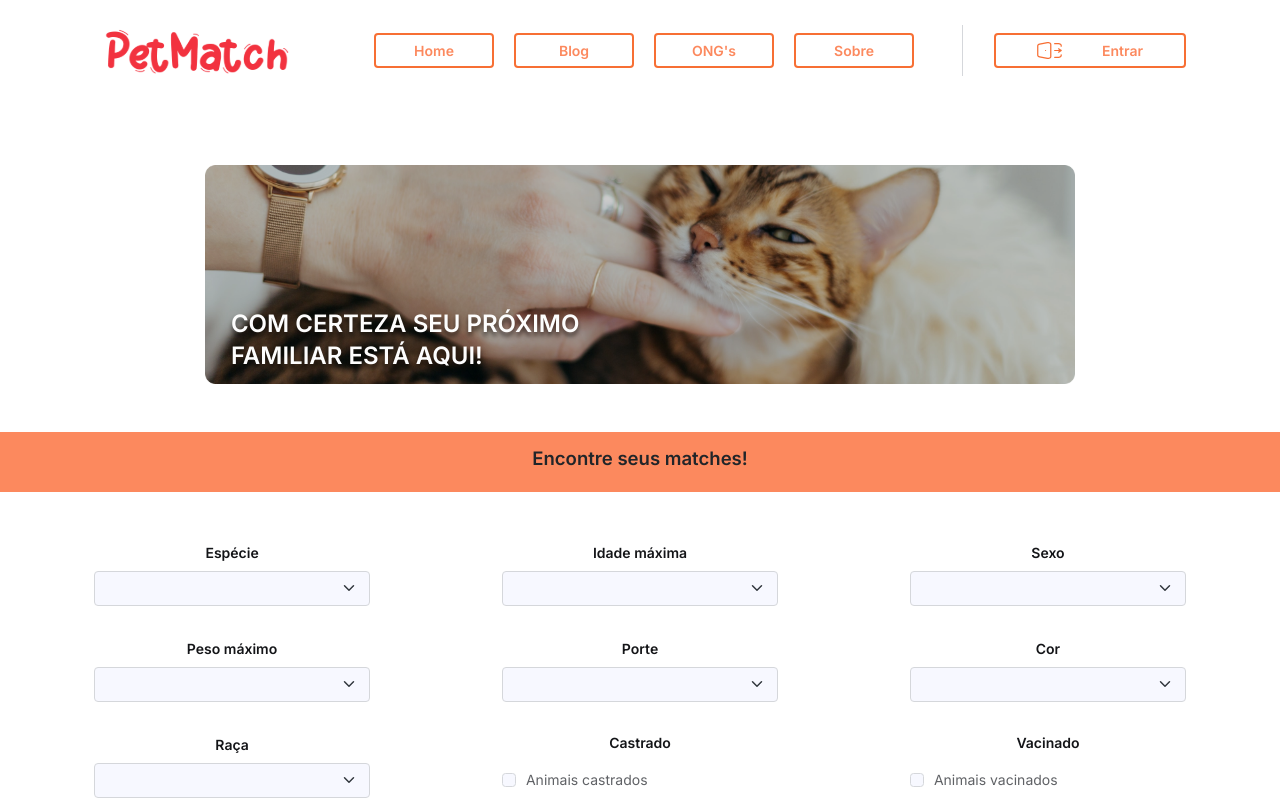
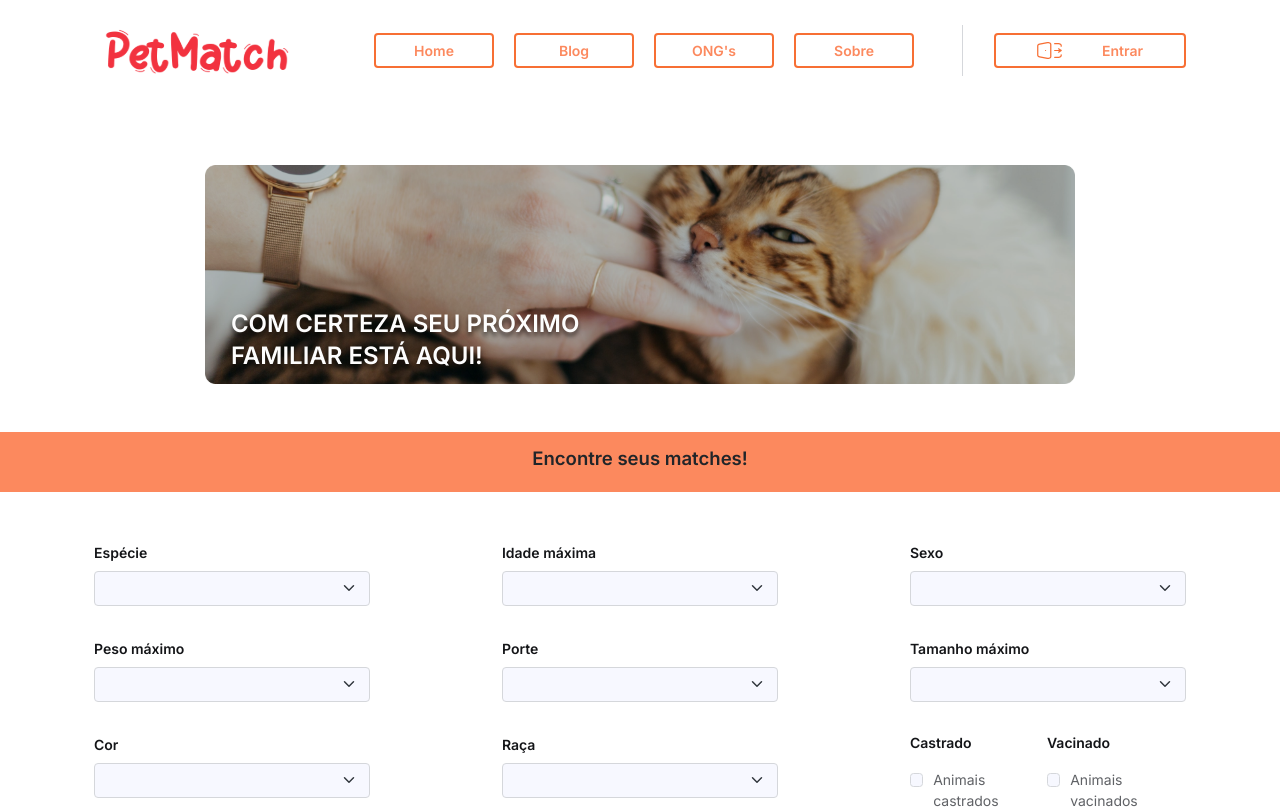
Before and after one commit to andresdslima/petmatch-front, a React (Create React App) app: page /matches in a window 1280 px wide. Shown: the top 809 px of the page. Built offline with nearby package versions, Linux system fonts and the light colour scheme; no server answers.

Commit message:
Adicionando select de tamanho do pet

```diff
--- a/src/components/MatchesForm/index.jsx
+++ b/src/components/MatchesForm/index.jsx
@@ -1,35 +1,44 @@
 import { Container, Form } from 'react-bootstrap';
 import * as S from './styled';
 import { useFormik } from 'formik';
-import PetsCardsList from '../../components/PetsCardsList'
+import PetsCardsList from '../../components/PetsCardsList';
 import { useState } from 'react';
 import { useSelector, useDispatch } from 'react-redux';
 import { setPetFilter } from '../../store/modules/pets';
 
-
-
 const MatchesForm = () => {
 	const [toggle, setToggle] = useState(false);
-	const usersPref = useSelector(state => state.petsSlice.petsFilter)
+	const usersPref = useSelector(state => state.petsSlice.petsFilter);
 
-	console.log(usersPref)
+	console.log(usersPref);
 	const dispatch = useDispatch();
 
 	const formik = useFormik({
-		initialValues: {especie:"", idade_max: 0, sexo:"", peso_max:0,  porte:"", cor:"", raca:"", castrado:"", vacinado:""},
+		initialValues: {
+			especie: '',
+			idade_max: 0,
+			sexo: '',
+			peso_max: 0,
+			porte: '',
+			tamanho_max: 0,
+			cor: '',
+			raca: '',
+			castrado: '',
+			vacinado: '',
+		},
 		onSubmit: values => {
 			dispatch(setPetFilter(values));
-		}
+		},
 	});
 
 	return (
 		<>
-			<S.TitleBackground className='mt-5'>
+			<S.TitleBackground className="mt-5">
 				<S.Title>Encontre seus matches!</S.Title>
 			</S.TitleBackground>
-			<Container className='my-5'>
+			<Container className="my-5">
 				<Form className="form" onSubmit={formik.handleSubmit}>
-					<S.ContainerForm>
+					<S.ContainerForm className="text-start">
 						<Form.Group>
 							<S.Label>Espécie</S.Label>
 							<S.FormItemSelect
@@ -60,7 +69,7 @@ const MatchesForm = () => {
 								<S.SelectOption value={2}>2 anos</S.SelectOption>
 								<S.SelectOption value={3}>3 anos</S.SelectOption>
 								<S.SelectOption value={5}>5 anos</S.SelectOption>
-							<S.SelectOption value={10}>Acima de 5 anos</S.SelectOption>
+								<S.SelectOption value={1000}>Acima de 5 anos</S.SelectOption>
 							</S.FormItemSelect>
 						</Form.Group>
 						<Form.Group>
@@ -87,11 +96,11 @@ const MatchesForm = () => {
 								onChange={formik.handleChange}
 							>
 								<S.SelectOption value=""></S.SelectOption>
-							<S.SelectOption value={1}>Menor que 1kg</S.SelectOption>
-							<S.SelectOption value={3}>3kgs</S.SelectOption>
-							<S.SelectOption value={5}>5kgs</S.SelectOption>
-							<S.SelectOption value={8}>8kgs</S.SelectOption>
-							<S.SelectOption value={10}>Mais que 8kg</S.SelectOption>
+								<S.SelectOption value={2}>2kg</S.SelectOption>
+								<S.SelectOption value={5}>5kg</S.SelectOption>
+								<S.SelectOption value={10}>10kg</S.SelectOption>
+								<S.SelectOption value={30}>30kg</S.SelectOption>
+								<S.SelectOption value={1000}>Mais que 30kg</S.SelectOption>
 							</S.FormItemSelect>
 						</Form.Group>
 						<Form.Group>
@@ -104,9 +113,29 @@ const MatchesForm = () => {
 								onChange={formik.handleChange}
 							>
 								<S.SelectOption value=""></S.SelectOption>
-								<S.SelectOption value="pequeno">Pequeno (até 30 cm)</S.SelectOption>
+								<S.SelectOption value="pequeno">
+									Pequeno (até 30 cm)
+								</S.SelectOption>
 								<S.SelectOption value="medio">Médio (até 60 cm)</S.SelectOption>
-								<S.SelectOption value="grande">Grande (acima de 60 cm)</S.SelectOption>
+								<S.SelectOption value="grande">
+									Grande (acima de 60 cm)
+								</S.SelectOption>
+							</S.FormItemSelect>
+						</Form.Group>
+						<Form.Group>
+							<S.Label>Tamanho máximo</S.Label>
+							<S.FormItemSelect
+								id="tamanho_max"
+								type="select"
+								value={formik.values.tamanho}
+								onChange={formik.handleChange}
+							>
+								<S.SelectOption value=""></S.SelectOption>
+								<S.SelectOption value={20}>20 cm</S.SelectOption>
+								<S.SelectOption value={35}>35 cm</S.SelectOption>
+								<S.SelectOption value={50}>50 cm</S.SelectOption>
+								<S.SelectOption value={65}>65 cm</S.SelectOption>
+								<S.SelectOption value={1000}>Mais que 65 cm</S.SelectOption>
 							</S.FormItemSelect>
 						</Form.Group>
 						<Form.Group>
@@ -122,7 +151,7 @@ const MatchesForm = () => {
 								<S.SelectOption value="escuro">Escuro</S.SelectOption>
 								<S.SelectOption value="claro">Claro</S.SelectOption>
 								<S.SelectOption value="misto">Misto</S.SelectOption>
-								<S.SelectOption valu ="caramelo">Caramelo</S.SelectOption>
+								<S.SelectOption valu="caramelo">Caramelo</S.SelectOption>
 							</S.FormItemSelect>
 						</Form.Group>
 						<Form.Group>
@@ -140,27 +169,41 @@ const MatchesForm = () => {
 								<S.SelectOption value="shitzu">Shit-zu</S.SelectOption>
 							</S.FormItemSelect>
 						</Form.Group>
+						<S.AllCheckboxesContainer>
 							<S.CheckboxContainer>
 								<S.Label>Castrado</S.Label>
-								<S.Checkbox type="checkbox" id="castrado" label="Animais castrados" value={formik.values.castrado}
-								onChange={formik.handleChange} />
+								<S.Checkbox
+									type="checkbox"
+									id="castrado"
+									label="Animais castrados"
+									value={formik.values.castrado}
+									onChange={formik.handleChange}
+								/>
 							</S.CheckboxContainer>
 							<S.CheckboxContainer>
 								<S.Label>Vacinado</S.Label>
-								<S.Checkbox type="checkbox" id="vacinado" label="Animais vacinados" value={formik.values.castrado}
-								onChange={formik.handleChange} />
+								<S.Checkbox
+									type="checkbox"
+									id="vacinado"
+									label="Animais vacinados"
+									value={formik.values.castrado}
+									onChange={formik.handleChange}
+								/>
 							</S.CheckboxContainer>
+						</S.AllCheckboxesContainer>
 					</S.ContainerForm>
 					<S.ButtonContainer className="my-5">
-					<S.SearchButton variant="primary" type="submit" onClick={() => setToggle(true)}>
+						<S.SearchButton
+							variant="primary"
+							type="submit"
+							onClick={() => setToggle(true)}
+						>
 							Buscar
 						</S.SearchButton>
 					</S.ButtonContainer>
 				</Form>
 			</Container>
-			{toggle && (
-			<PetsCardsList />
-			)}
+			{toggle && <PetsCardsList />}
 		</>
 	);
 };
--- a/src/components/MatchesForm/styled.js
+++ b/src/components/MatchesForm/styled.js
@@ -22,7 +22,8 @@ gap: 30px;
 
 @media only screen and (max-width: 500px) {
   justify-content: center;
-  gap: 10px;
+  gap: 20px;
+  text-align: center !important;
   }
 `
 
@@ -53,15 +54,36 @@ font-size: 14px;
 color: #606266;
 `
 
+export const AllCheckboxesContainer = styled.div`
+width: 21.57vw;
+display: flex;
+justify-content: space-between;
+
+@media only screen and (max-width: 900px) {
+  width: 25vw;
+  }
+
+@media only screen and (max-width: 500px) {
+  width: 70vw;
+  }
+`
+
 export const CheckboxContainer = styled(Form.Group)`
 height: 77.5px;
 display: flex;
 flex-direction: column;
 justify-content: space-between;
+
+@media only screen and (max-width: 900px) {
+  width: 12.5vw;
+  }
+
+@media only screen and (max-width: 900px) {
+  width: 35vw;
+  }
 `
 
 export const Checkbox = styled(Form.Check)`
-width: 21.57vw;
 height: 38px;
 display: flex;
 align-items: flex-start;
@@ -78,14 +100,6 @@ color: #606266;
 & label {
   font-size: (0.73vw, 10px);
 }
-
-@media only screen and (max-width: 900px) {
-  width: 25vw;
-  }
-
-@media only screen and (max-width: 500px) {
-  width: 70vw;
-  }
 `
 
 export const ButtonContainer = styled.div`
```
Lines whose indentation alone changed are shown as unchanged.
